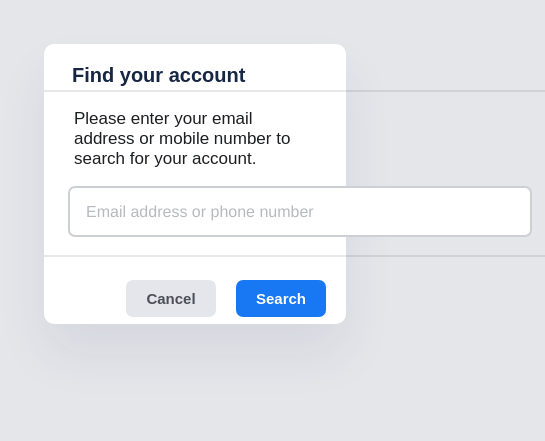
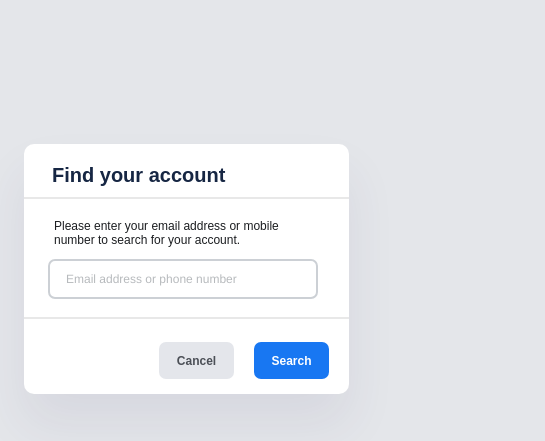
Before and after one commit to BuhleDamane/Facebook-replica, a plain HTML site: page forgot password.html in a window 390 px wide. Shown: the whole page, 545 px wide, since content can reach past the window. Drawn offline with Linux system fonts and the light colour scheme.

Commit message:
updated style.css

```diff
--- a/styles.css
+++ b/styles.css
@@ -440,6 +440,7 @@ button{
 
 }
 @media (max-width: 576px){
+  /* index.html @media starts */
   .face-app{
     margin-top: 50px;
   }
@@ -497,4 +498,41 @@ button{
   .page{
     cursor: pointer;
   }
+  /* index.html @media ends */
+  /* forgot passweord.html @media starts */
+.reset{
+  margin-top: 100px;
+  width: 225px;
+  margin-left: -20px;
+  height: 150px;
 }
+.h1-reset{
+  font-size: 20px;
+  margin-bottom: 20px;
+}
+.line2{
+  width: 323px;
+
+}
+.reset-para{
+  font-size: 12px;
+  margin-top: 20px;
+}
+.reset-input{
+  width: 250px;
+  font-size: 12px;
+  height: 4px;
+}
+.line3{
+  width: 323px;
+}
+.cancel{
+  font-size: 12px;
+  width: 75px;
+}
+.search{
+  font-size: 12px;
+  width: 75px;
+}
+  /* forgot passweord.html @media ends */
+}
```
